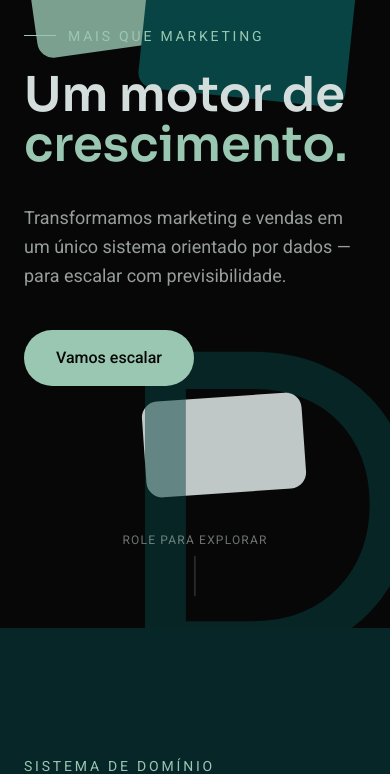
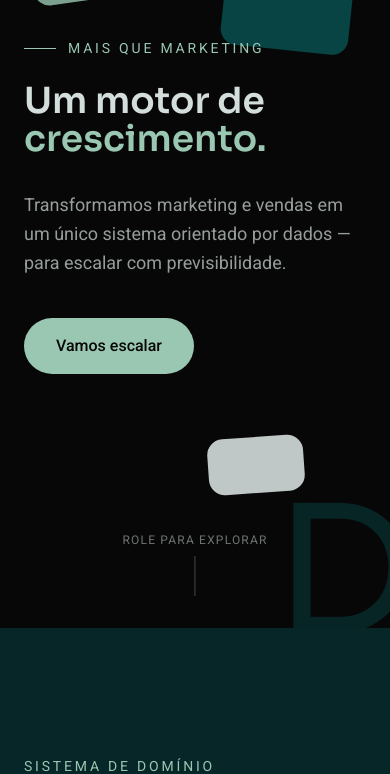
Before and after one commit to Ferramentas2026Taktico/dominyum-institucional, a Next.js app: page / in a window 390 px wide. Shown: the part 216-990 px from the top of the page. Built offline with nearby package versions, Linux system fonts and the light colour scheme; no server answers.

Commit message:
fix: ajusta escroll e hero para mobile

```diff
--- a/src/components/layout/Navbar.tsx
+++ b/src/components/layout/Navbar.tsx
@@ -27,6 +27,7 @@ export default function Navbar() {
     setOpen(false);
     if (isHome) {
       e.preventDefault();
+      lenis?.start();                     // religa o loop ANTES de rolar
       lenis?.scrollTo(href, { offset: -80 });
     }
   };
@@ -53,6 +54,7 @@ export default function Navbar() {
   }, []);
 
   return (
+    <>
       <header
         className={`fixed inset-x-0 top-0 z-50 transition-all duration-300 ${
           scrolled || open
@@ -67,11 +69,12 @@ export default function Navbar() {
         >
           {/* Logo */}
 
-          <a href="/"
+          <a  href="/"
             onClick={(e) => {
             setOpen(false);
             if (isHome) {
               e.preventDefault();
+              lenis?.start();
               lenis?.scrollTo(0);
             }
           }}
@@ -92,7 +95,7 @@ export default function Navbar() {
             {links.map((l) => (
               <li key={l.href}>
 
-                <a href={anchor(l.href)}
+                <a  href={anchor(l.href)}
                   onClick={(e) => handleClick(e, l.href)}
                   className="cursor-pointer font-sans text-sm text-limestone/70 transition-colors hover:text-sage"
                 >
@@ -104,7 +107,7 @@ export default function Navbar() {
 
           {/* Botão desktop */}
 
-          <a href={anchor("#contato")}
+          <a  href={anchor("#contato")}
             onClick={(e) => handleClick(e, "#contato")}
             className="hidden cursor-pointer rounded-full bg-sage px-6 py-2.5 font-sans text-sm font-medium text-carbon transition-colors hover:bg-limestone md:inline-flex"
           >
@@ -130,8 +133,9 @@ export default function Navbar() {
             />
           </button>
         </nav>
+      </header>
 
-      {/* Overlay mobile */}
+      {/* Overlay mobile — FORA do header, pra não sofrer com o backdrop-blur */}
       <div
         className={`fixed inset-0 z-40 flex flex-col items-center justify-center gap-8 bg-carbon transition-all duration-300 md:hidden ${
           open ? "pointer-events-auto opacity-100" : "pointer-events-none opacity-0"
@@ -139,7 +143,7 @@ export default function Navbar() {
       >
         {links.map((l) => (
 
-            <a key={l.href}
+          <a  key={l.href}
             href={anchor(l.href)}
             onClick={(e) => handleClick(e, l.href)}
             className="cursor-pointer font-display text-3xl text-limestone transition-colors hover:text-sage"
@@ -155,6 +159,6 @@ export default function Navbar() {
           Fale com a gente
         </a>
       </div>
-    </header>
+    </>
   );
 }
--- a/src/components/sections/Hero.tsx
+++ b/src/components/sections/Hero.tsx
@@ -77,23 +77,23 @@ export default function Hero() {
                 <span
                     data-speed="-30"
                     style={{ rotate: "-8deg" }}
-                    className="hero-block absolute left-[8%] top-[18%] h-28 w-44 rounded-2xl bg-sage/80"
+                    className="hero-block absolute left-[8%] top-[18%] h-16 w-28 rounded-2xl bg-sage/80 md:h-28 md:w-44"
                 />
                 <span
                     data-speed="20"
                     style={{ rotate: "6deg" }}
-                    className="hero-block absolute right-[10%] top-[22%] h-32 w-52 rounded-2xl bg-verdant"
+                    className="hero-block absolute right-[10%] top-[22%] h-20 w-32 rounded-2xl bg-verdant md:h-32 md:w-52"
                 />
                 <span
                     data-speed="-50"
                     style={{ rotate: "-4deg" }}
-                    className="hero-block absolute bottom-[16%] right-[22%] h-24 w-40 rounded-2xl bg-limestone/90"
+                    className="hero-block absolute bottom-[16%] right-[22%] h-14 w-24 rounded-2xl bg-limestone/90 md:h-24 md:w-40"
                 />
-            </div>
+                </div>
 
             <span
                 aria-hidden
-                className="hero-d pointer-events-none absolute -right-10 bottom-[-6rem] -z-10 select-none font-display text-[26rem] leading-none text-verdant/50"
+                className="hero-d pointer-events-none absolute -right-6 bottom-[-2rem] -z-10 select-none font-display text-[11rem] leading-none text-verdant/50 sm:text-[16rem] md:-right-10 md:bottom-[-6rem] md:text-[20rem] lg:text-[26rem]"
             >
                 D
             </span>
@@ -104,7 +104,7 @@ export default function Hero() {
                     Mais que marketing
                 </p>
 
-                <h1 className="hero-title font-display text-5xl font-semibold leading-[1.05] text-limestone md:text-7xl lg:text-8xl">
+                <h1 className="hero-title font-display text-4xl font-semibold leading-[1.05] text-limestone sm:text-5xl md:text-7xl lg:text-8xl">
                     Um motor de <br />
                     <span className="text-sage">crescimento.</span>
                 </h1>
```
Lines whose indentation alone changed are shown as unchanged.
